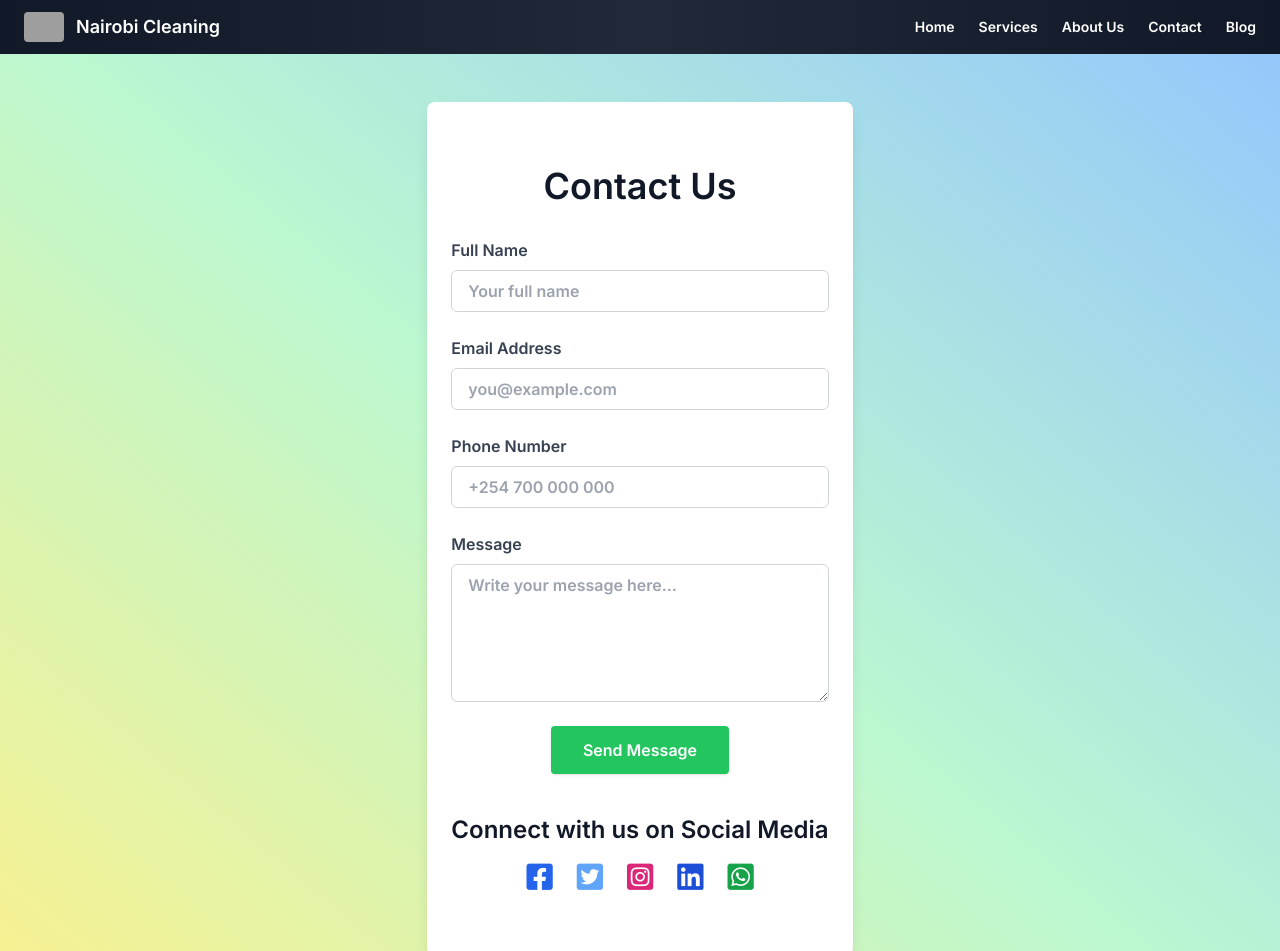
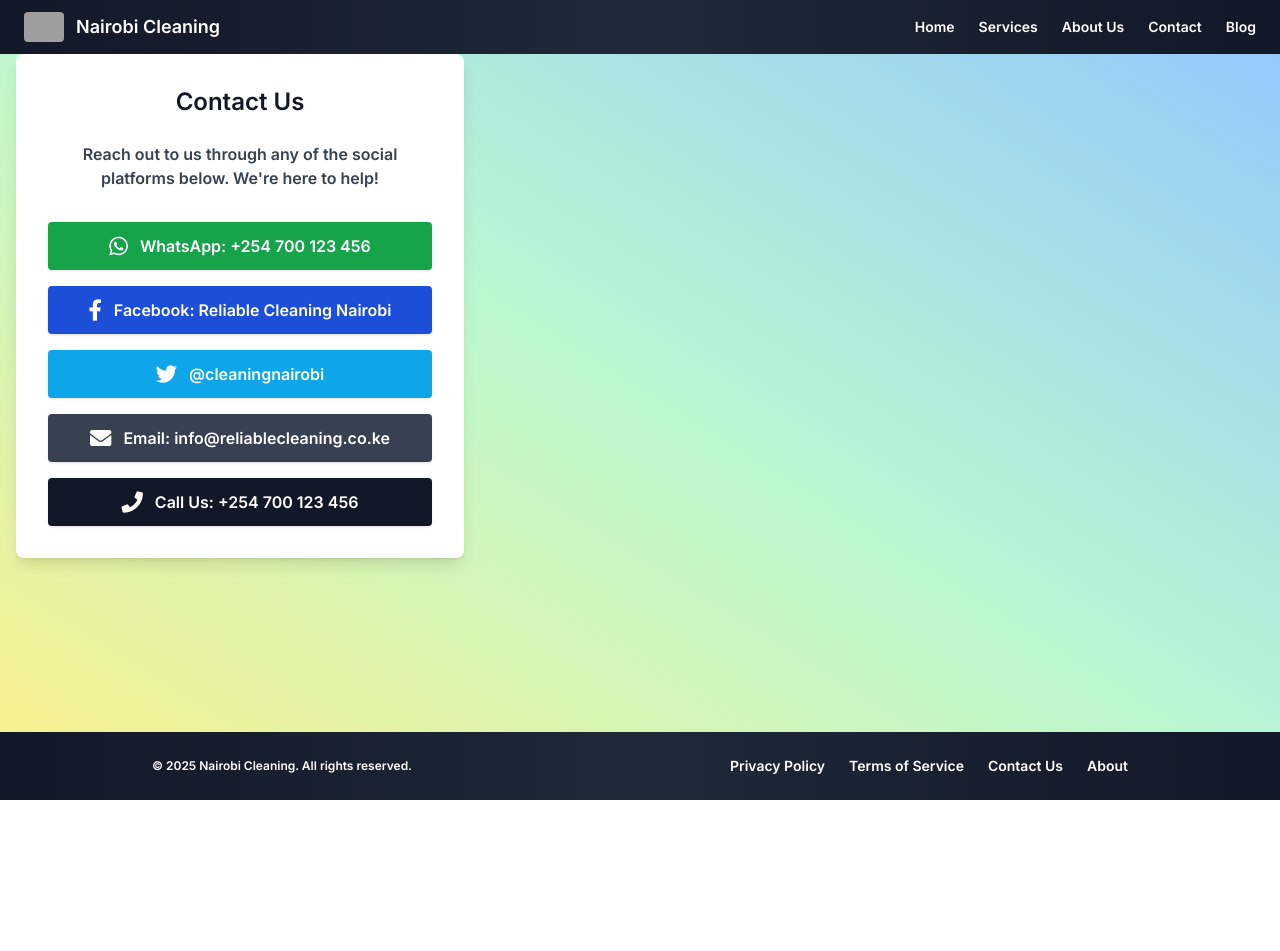
Before and after one commit to webcast-com/mama-fua-and-extra-, a plain HTML site: page contact.html in a window 1280 px wide. Shown: the top 951 px of the page. After the commit the page ends 800 px from the top, so only its background shows below. Drawn offline with nearby package versions, Linux system fonts and the light colour scheme; grey boxes are pictures that could not be loaded.

Commit message:
Update contact.html

```diff
--- a/contact.html
+++ b/contact.html
@@ -53,64 +53,58 @@
    </ul>
   </nav>
   <!-- Contact Us Section -->
-  <section class="max-w-4xl mx-auto px-6 py-16 bg-white rounded-lg shadow-lg mt-12 mb-12">
-   <h1 class="text-4xl font-bold text-gray-900 mb-8 select-none text-center">
+ <div class="bg-white rounded-lg shadow-lg max-w-md w-full p-8 mx-4">
+   <h1 class="text-2xl font-semibold mb-6 text-center text-gray-900">
     Contact Us
    </h1>
-   <form class="space-y-6" action="#" method="POST" novalidate>
-    <div>
-     <label class="block mb-2 font-semibold text-gray-700" for="name">
-      Full Name
-     </label>
-     <input class="w-full border border-gray-300 rounded-md px-4 py-2 focus:outline-none focus:ring-2 focus:ring-blue-500" id="name" name="name" placeholder="Your full name" required="" type="text"/>
-    </div>
-    <div>
-     <label class="block mb-2 font-semibold text-gray-700" for="email">
-      Email Address
-     </label>
-     <input class="w-full border border-gray-300 rounded-md px-4 py-2 focus:outline-none focus:ring-2 focus:ring-blue-500" id="email" name="email" placeholder="you@example.com" required="" type="email"/>
-    </div>
-    <div>
-     <label class="block mb-2 font-semibold text-gray-700" for="phone">
-      Phone Number
-     </label>
-     <input class="w-full border border-gray-300 rounded-md px-4 py-2 focus:outline-none focus:ring-2 focus:ring-blue-500" id="phone" name="phone" placeholder="+254 700 000 000" type="tel"/>
-    </div>
-    <div>
-     <label class="block mb-2 font-semibold text-gray-700" for="message">
-      Message
-     </label>
-     <textarea class="w-full border border-gray-300 rounded-md px-4 py-2 focus:outline-none focus:ring-2 focus:ring-blue-500" id="message" name="message" placeholder="Write your message here..." required="" rows="5"></textarea>
-    </div>
-    <div class="text-center">
-     <button class="bg-green-500 hover:bg-green-600 text-white font-semibold py-3 px-8 rounded shadow transition select-none" type="submit">
-      Send Message
-     </button>
-    </div>
-   </form>
-   <div class="mt-10 text-center">
-    <h2 class="text-2xl font-semibold mb-4 text-gray-900 select-none">
-     Connect with us on Social Media
-    </h2>
-    <div class="flex justify-center space-x-6 text-gray-700">
-     <a aria-label="Facebook" class="text-blue-600 hover:text-blue-800 text-3xl" href="https://facebook.com/nairobicleaning" target="_blank" rel="noopener noreferrer">
-      <i class="fab fa-facebook-square"></i>
+   <p class="text-center text-gray-700 mb-8">
+    Reach out to us through any of the social platforms below. We're here to
+    help!
+   </p>
+   <div class="flex flex-col space-y-4">
+    <a
+     href="https://wa.me/254700123456"
+     target="_blank"
+     rel="noopener noreferrer"
+     class="flex items-center justify-center space-x-3 bg-green-600 hover:bg-green-700 text-white py-3 rounded shadow transition"
+    >
+     <i class="fab fa-whatsapp fa-lg"></i>
+     <span class="font-semibold">WhatsApp: +254 700 123 456</span>
     </a>
-     <a aria-label="Twitter" class="text-blue-400 hover:text-blue-600 text-3xl" href="https://twitter.com/nairobicleaning" target="_blank" rel="noopener noreferrer">
-      <i class="fab fa-twitter-square"></i>
+    <a
+     href="https://www.facebook.com/reliablecleaningnairobi"
+     target="_blank"
+     rel="noopener noreferrer"
+     class="flex items-center justify-center space-x-3 bg-blue-700 hover:bg-blue-800 text-white py-3 rounded shadow transition"
+    >
+     <i class="fab fa-facebook-f fa-lg"></i>
+     <span class="font-semibold">Facebook: Reliable Cleaning Nairobi</span>
     </a>
-     <a aria-label="Instagram" class="text-pink-600 hover:text-pink-800 text-3xl" href="https://instagram.com/nairobicleaning" target="_blank" rel="noopener noreferrer">
-      <i class="fab fa-instagram-square"></i>
+    <a
+     href="https://twitter.com/cleaningnairobi"
+     target="_blank"
+     rel="noopener noreferrer"
+     class="flex items-center justify-center space-x-3 bg-sky-500 hover:bg-sky-600 text-white py-3 rounded shadow transition"
+    >
+     <i class="fab fa-twitter fa-lg"></i>
+     <span class="font-semibold">@cleaningnairobi</span>
     </a>
-     <a aria-label="LinkedIn" class="text-blue-700 hover:text-blue-900 text-3xl" href="https://linkedin.com/company/nairobicleaning" target="_blank" rel="noopener noreferrer">
-      <i class="fab fa-linkedin"></i>
+    <a
+     href="mailto:info@reliablecleaning.co.ke"
+     class="flex items-center justify-center space-x-3 bg-gray-700 hover:bg-gray-800 text-white py-3 rounded shadow transition"
+    >
+     <i class="fas fa-envelope fa-lg"></i>
+     <span class="font-semibold">Email: info@reliablecleaning.co.ke</span>
     </a>
-     <a aria-label="WhatsApp" class="text-green-600 hover:text-green-800 text-3xl" href="https://wa.me/254700000000" target="_blank" rel="noopener noreferrer">
-      <i class="fab fa-whatsapp-square"></i>
+    <a
+     href="tel:+254700123456"
+     class="flex items-center justify-center space-x-3 bg-gray-900 hover:bg-black text-white py-3 rounded shadow transition"
+    >
+     <i class="fas fa-phone fa-lg"></i>
+     <span class="font-semibold">Call Us: +254 700 123 456</span>
     </a>
    </div>
   </div>
-  </section>
   <!-- Footer -->
   <footer class="bg-gradient-to-r from-gray-900 via-gray-800 to-gray-900 text-white py-6 select-none mt-auto">
    <div class="max-w-5xl mx-auto px-6 flex flex-col md:flex-row justify-between items-center space-y-4 md:space-y-0">
```
Lines whose indentation alone changed are shown as unchanged.
